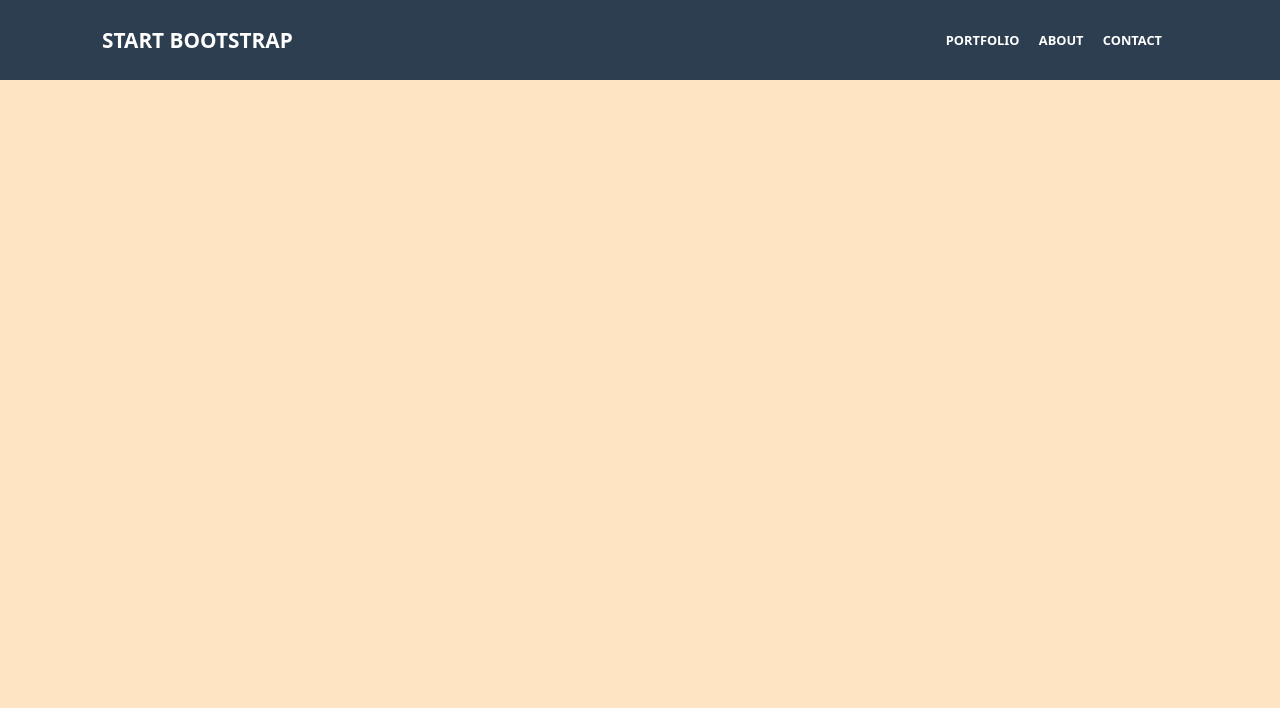
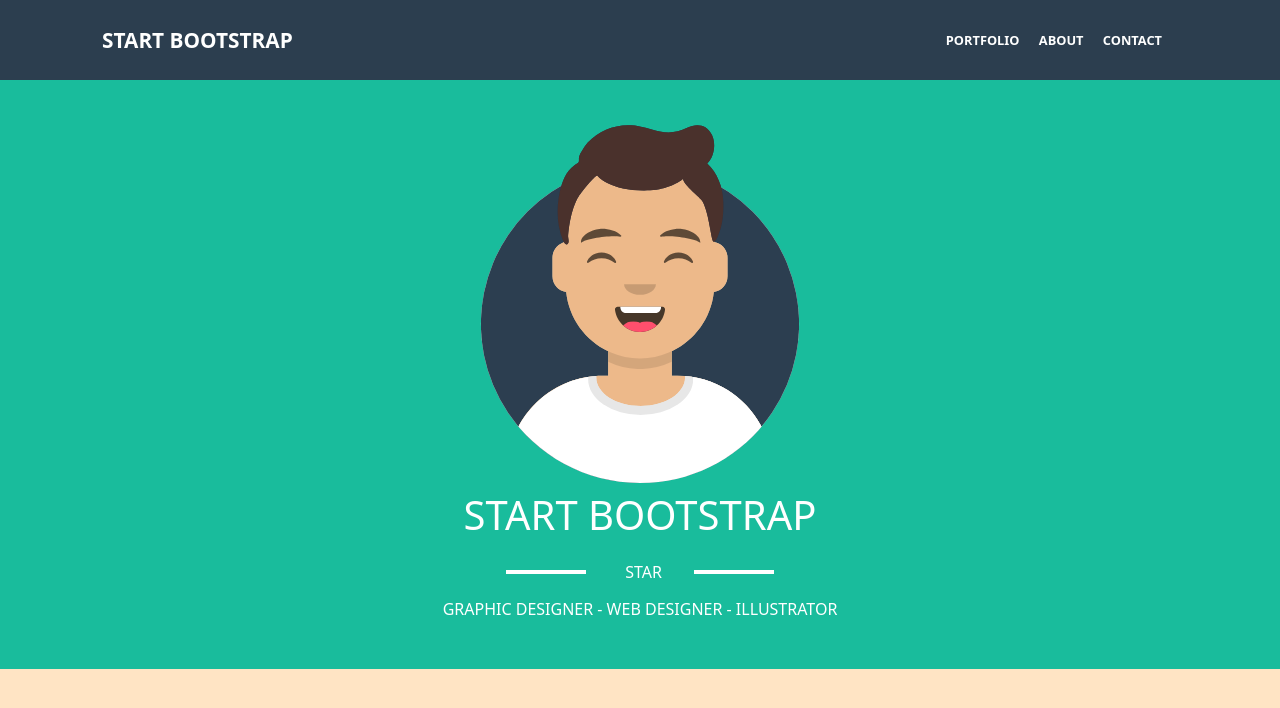
Before and after one commit to dbonafin/html-css-bootstrap-freelancer, a plain HTML site: page index.html in a window 1280 px wide. Drawn offline with nearby package versions, Linux system fonts and the light colour scheme.

Commit message:
intro section layout done

```diff
--- a/css/style.css
+++ b/css/style.css
@@ -4,6 +4,12 @@ body {
     background-color: bisque;
 }
 
+/* COMMON */
+
+img {
+    width: 100%;
+    max-width: 350px;
+}
 
 /* HEADER */
 
@@ -46,6 +52,50 @@ header {
     color: inherit;
 }
 
+/* MAIN */
+
+.ms_green_section {
+    color: white;
+    padding: 2rem 0;
+    background-color: #19bc9c;
+}
+
+.ms_small_container {
+    width: 60%;
+    max-width: 1100px;
+    margin: 0 auto;
+    text-transform: uppercase;
+    text-align: center;
+}
+
+.ms_small_container h1 {
+    padding-top: 0.5rem;
+}
+
+.ms_img_container {
+    width: 60%;
+    margin: 0 auto;
+}
+
+.ms_star_effect {
+    padding: 0.8rem 0;
+    width: 40%;
+    margin: 0 auto;
+}
+
+.ms_star_effect .row {
+    align-items: center;
+    text-align: -webkit-center;
+}
+
+.ms_white_dash {
+    background-color: white;
+    width: 80px;
+    height: 4px;
+}
+
+/* INTRO SECTION */
+
 @media all and (max-width: 768px) {
 
     .ms-burger_menu {
--- a/index.html
+++ b/index.html
@@ -12,6 +12,8 @@
 
 <body>
     <header>
+
+        <!-- HEADER SECTION -->
         <div class="ms_large_container">
 
             <div class="container-fluid">
@@ -63,6 +65,64 @@
         </div>
     </header>
 
+    <main>
+
+        <!-- INTRO SECTION -->
+        <section class="ms_green_section">
+            <div class="ms_small_container">
+                <div class="container-fluid">
+
+                    <div class="row">
+                        <div class="col col-12">
+                            <div class="ms_img_container">
+                                <img src="img/avatar.svg" alt="">
+                            </div>
+                        </div>
+
+                        <div class="col col-12">
+                            <h1>start bootstrap</h1>
+                        </div>
+
+                        <div class="col col-12">
+
+                            <div class="ms_star_effect">
+                                <div class="row">
+
+                                    <div class="col col-5">
+                                        <div class="ms_white_dash">
+
+                                        </div>
+                                    </div>
+
+                                    <div class="col col-2">
+                                        star
+                                    </div>
+
+                                    <div class="col col-5">
+                                        <div class="ms_white_dash">
+
+                                        </div>
+                                    </div>
+
+                               </div>
+                            </div>
+
+                        </div>
+
+                        <div class="col col-12">
+                            <p>
+                                graphic designer - web designer - illustrator
+                            </p>
+                        </div>
+
+                    </div>
+
+
+                </div>
+            </div>
+        </section>
+    </main>
+
 </body>
 
 </html>
```
Also changed, not shown: 1 other file.
